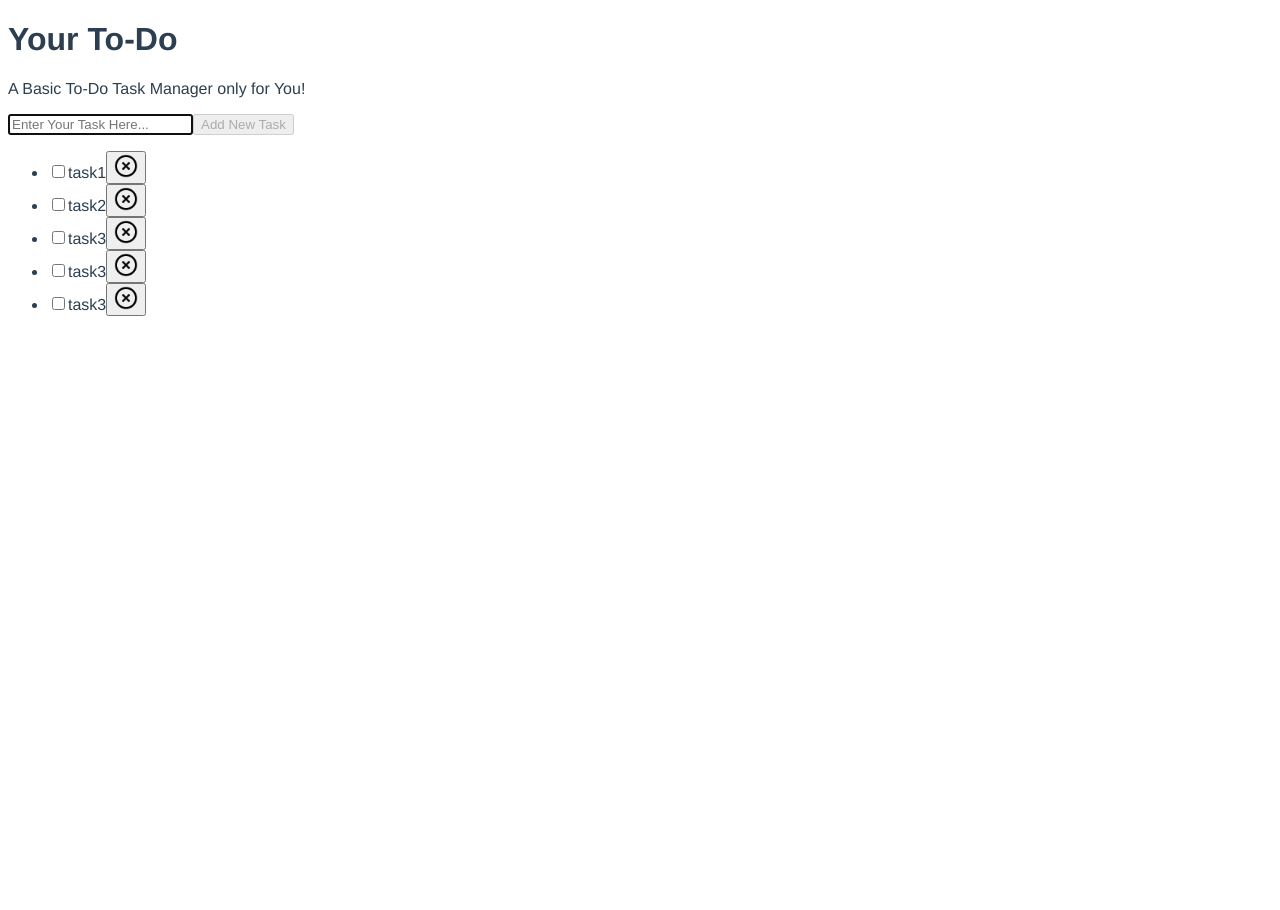
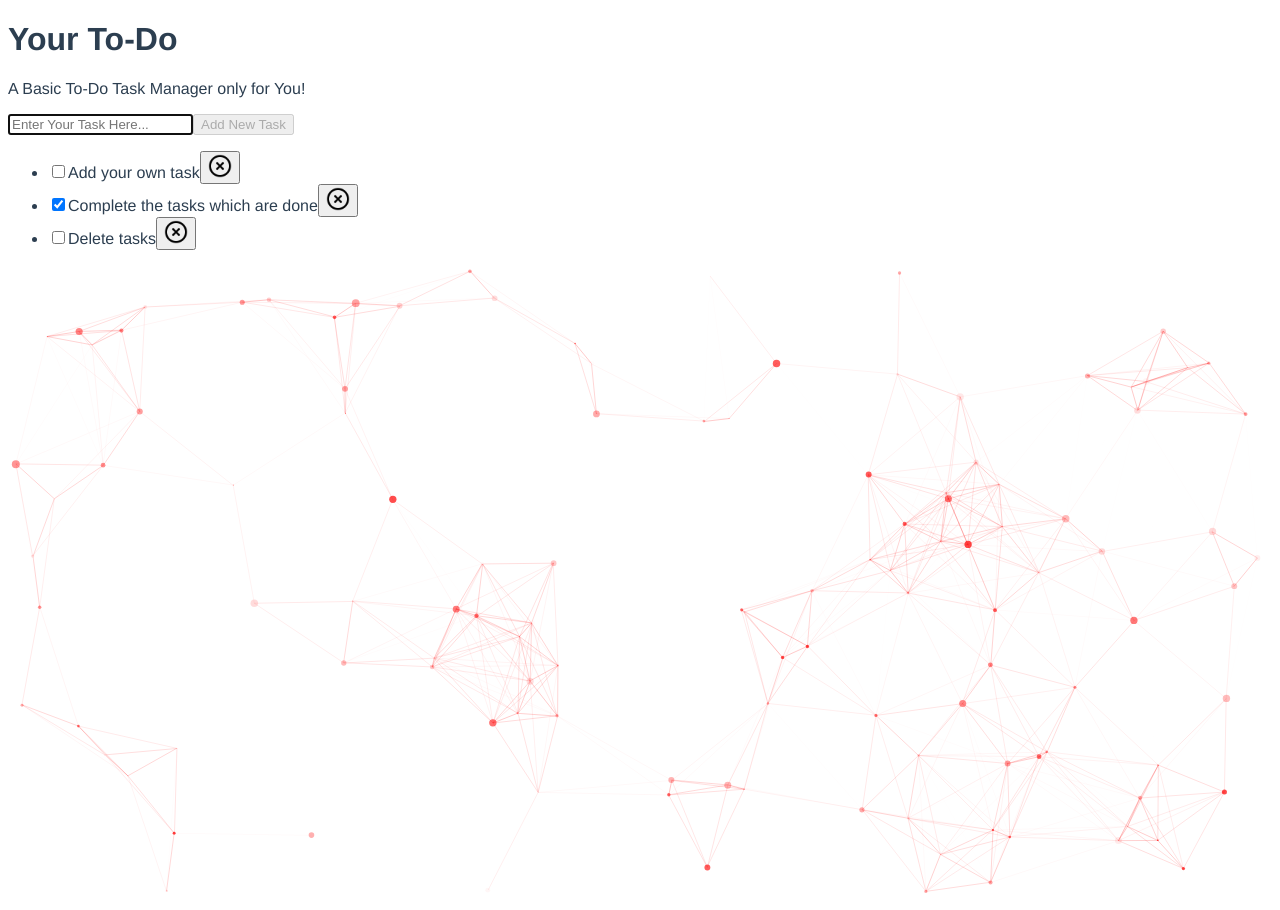
Before and after one commit to harshPPatel/simple-todo, a Vue app: page / in a window 1280 px wide. Before the commit the page ends 800 px from the top, so only its background shows below. Built offline with nearby package versions, Linux system fonts and the light colour scheme; a web font is replaced by a local one.

Commit message:
Particles.js added 🤞

```diff
--- a/public/index.html
+++ b/public/index.html
@@ -8,12 +8,17 @@
     <link href="https://fonts.googleapis.com/css?family=Aladin|Muli:400i,600&display=swap" rel="stylesheet">
     <title>Simple ToDo App</title>
   </head>
-  <body>
+  <body id="particles">
     <noscript>
       <strong>We're sorry but 'Simple ToDo App' doesn't work properly
         without JavaScript enabled. Please enable it to continue.</strong>
     </noscript>
+    <script src="https://cdn.jsdelivr.net/npm/particles.js@2.0.0/particles.min.js"></script>
     <div id="app"></div>
+    <script>
+      // Particle JS Config
+      particlesJS.load('particles', './particlesjs-config.json');
+    </script>
     <!-- built files will be auto injected -->
   </body>
 </html>
--- /dev/null
+++ b/public/particlesjs-config.json
@@ -0,0 +1,110 @@
+{
+  "particles": {
+    "number": {
+      "value": 75,
+      "density": {
+        "enable": true,
+        "value_area": 500
+      }
+    },
+    "color": {
+      "value": "#ff0000"
+    },
+    "shape": {
+      "type": "circle",
+      "stroke": {
+        "width": 0,
+        "color": "#000000"
+      },
+      "polygon": {
+        "nb_sides": 5
+      },
+      "image": {
+        "src": "img/github.svg",
+        "width": 100,
+        "height": 100
+      }
+    },
+    "opacity": {
+      "value": 0.75,
+      "random": true,
+      "anim": {
+        "enable": false,
+        "speed": 1,
+        "opacity_min": 0.1,
+        "sync": false
+      }
+    },
+    "size": {
+      "value": 4,
+      "random": true,
+      "anim": {
+        "enable": false,
+        "speed": 40,
+        "size_min": 0.1,
+        "sync": false
+      }
+    },
+    "line_linked": {
+      "enable": true,
+      "distance": 150,
+      "color": "#ff0000",
+      "opacity": 0.25,
+      "width": 1
+    },
+    "move": {
+      "enable": true,
+      "speed": 2,
+      "direction": "none",
+      "random": false,
+      "straight": false,
+      "out_mode": "bounce",
+      "bounce": false,
+      "attract": {
+        "enable": true,
+        "rotateX": 600,
+        "rotateY": 1200
+      }
+    }
+  },
+  "interactivity": {
+    "detect_on": "canvas",
+    "events": {
+      "onhover": {
+        "enable": false,
+        "mode": "bubble"
+      },
+      "onclick": {
+        "enable": false,
+        "mode": "push"
+      },
+      "resize": true
+    },
+    "modes": {
+      "grab": {
+        "distance": 400,
+        "line_linked": {
+          "opacity": 1
+        }
+      },
+      "bubble": {
+        "distance": 400,
+        "size": 40,
+        "duration": 2,
+        "opacity": 8,
+        "speed": 3
+      },
+      "repulse": {
+        "distance": 200,
+        "duration": 0.4
+      },
+      "push": {
+        "particles_nb": 4
+      },
+      "remove": {
+        "particles_nb": 2
+      }
+    }
+  },
+  "retina_detect": true
+}
--- a/src/App.vue
+++ b/src/App.vue
@@ -2,7 +2,10 @@
   <div id="app">
     <Header/>
     <AddTodo v-on:addTodo="addTodo" />
-    <ToDoList :todos="this.todos" v-on:deleteTodo="deleteTodo" />
+    <ToDoList
+      :todos="this.todos"
+      v-on:deleteTodo="deleteTodo"
+      v-on:complete-todo="completeTodo" />
   </div>
 </template>
 
@@ -18,32 +21,23 @@ export default {
   }),
   created() {
     if (localStorage.getItem('todos')) {
-      this.todos = localStorage.getItem('todos');
+      const todos = localStorage.getItem('todos');
+      this.todos = JSON.parse(todos);
     } else {
       this.todos = [
         {
-          id: 1,
-          task: 'task1',
+          id: 3,
+          task: 'Delete tasks',
           isCompleted: false,
         },
         {
           id: 2,
-          task: 'task2',
-          isCompleted: false,
+          task: 'Complete the tasks which are done',
+          isCompleted: true,
         },
         {
-          id: 3,
-          task: 'task3',
-          isCompleted: false,
-        },
-        {
-          id: 4,
-          task: 'task3',
-          isCompleted: false,
-        },
-        {
-          id: 5,
-          task: 'task3',
+          id: 1,
+          task: 'Add your own task',
           isCompleted: false,
         },
       ];
@@ -54,6 +48,13 @@ export default {
     AddTodo,
     ToDoList,
   },
+  updated() {
+    // Saving todos to localStorage
+    if (this.todos.length > 0) {
+      const todos = JSON.stringify(this.todos);
+      localStorage.setItem('todos', todos);
+    }
+  },
   methods: {
     addTodo(todo) {
       this.todos = [...this.todos, todo];
@@ -61,6 +62,16 @@ export default {
     deleteTodo(id) {
       const todos = this.todos.filter(todo => todo.id !== id);
       this.todos = todos;
+    },
+    completeTodo(id) {
+      // Changing completeTodo of todo
+      this.todos.forEach((todo) => {
+        if (todo.id === id) {
+          todo.isCompleted = !todo.isCompleted;
+        }
+      });
+      // Updating todos in local storage
+      localStorage.setItem('todos', JSON.stringify(this.todos));
     },
   },
 };
--- a/src/components/AddToDo.vue
+++ b/src/components/AddToDo.vue
@@ -43,7 +43,8 @@ export default {
 
         // Checking if the unique id already exists in localStorage todos or not
         if (localStorage.getItem('todos')) {
-          localStorage.getItem('todos').forEach((todo) => {
+          const todos = JSON.parse(localStorage.getItem('todos'));
+          todos.forEach((todo) => {
             if (todo.id === id) {
               // If exists, creaeting new unique id
               id = uuid();
--- a/src/components/ToDo.vue
+++ b/src/components/ToDo.vue
@@ -1,6 +1,11 @@
 <template>
   <li>
-    <input type="checkbox" name="isTodoDone" :id="todo.id" :checked="todo.isCompleted">
+    <input
+      type="checkbox"
+      name="isTodoDone"
+      :id="todo.id"
+      :checked="todo.isCompleted"
+      @change="$emit('complete-todo', todo.id)">
     <label :for="todo.id">{{ todo.task }}</label>
     <button @click="$emit('deleteTodo', todo.id)">
       <img src="../assets/cross.png" alt="cross">
--- a/src/components/ToDoList.vue
+++ b/src/components/ToDoList.vue
@@ -1,10 +1,11 @@
 <template>
   <ul>
     <ToDo
-      v-for="todo in todos"
+      v-for="todo in todos.slice().reverse()"
       :key="todo.id"
       :todo="todo"
-      v-on:deleteTodo ="$emit('deleteTodo', todo.id)" />
+      v-on:deleteTodo ="$emit('deleteTodo', todo.id)"
+      v-on:complete-todo ="$emit('complete-todo', todo.id)" />
   </ul>
 </template>
 
```
Also changed, not shown: .eslintrc.js.
